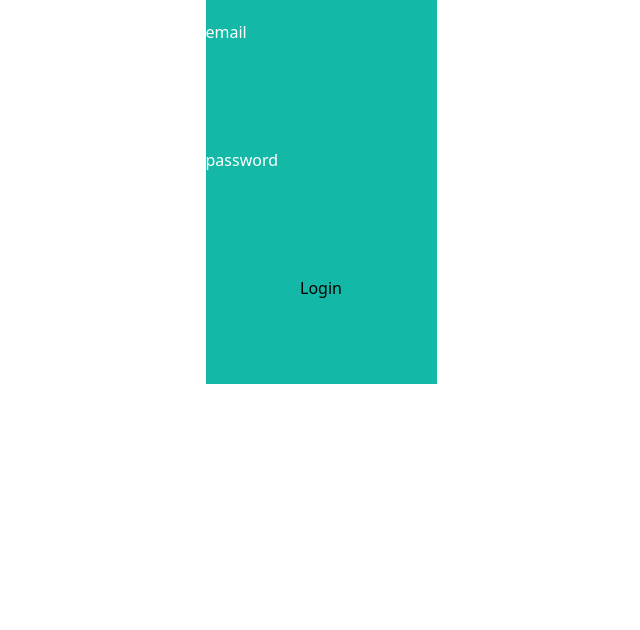
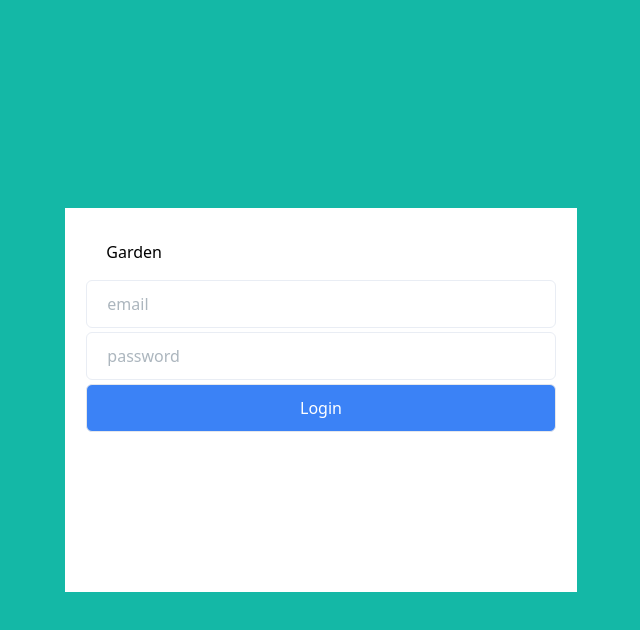
Before and after one commit to hevey/Garden-cms, a Vue app in the folder src/Garden/ClientApp/: page /login in a window 1280 px wide. Shown: the top 630 px of the page, without its empty margins (319-959 px from the left). Built offline with nearby package versions, Linux system fonts and the light colour scheme.

Commit message:
Login page got some basic design

```diff
--- a/src/Garden/ClientApp/src/components/LoginForm.vue
+++ b/src/Garden/ClientApp/src/components/LoginForm.vue
@@ -1,15 +1,18 @@
 <template>
-  <div class="grid grid-cols-1 place-content-center mx-auto w-64">
-    <Form class="grid grid-cols-1 grid-rows-6 bg-teal-500 h-96 mx-auto" @submit="login">
-      <Field class="bg-transparent test-white placeholder-white row-start-1" type="email" name="email" placeholder="email" :rules="validateEmail" />
-      <ErrorMessage class="row-start-2" name="email"/>
+  <div class="h-full w-full flex items-center justify-between bg-teal-500">
+      <Form class="bg-white w-2/5 mx-auto h-96 flex flex-col pt-5" @submit="login">
+        <div class="grid grid-rows-7 h-full">
+          <h1 class="w-11/12 text-5xl py-3 px-5 mx-auto text-base row-start-1 h-12">Garden</h1>
+          <Field class="w-11/12 row-start-2 h-12 rounded-md border border-[#E9EDF4] px-5 mx-auto text-base placeholder-[#ACB6BE] outline-none focus-visible:shadow-none focus:border-blue-500" type="email" name="email" placeholder="email" :rules="validateEmail" />
+          <ErrorMessage class="w-11/12 text-red-500 row-start-5 px-5 mx-auto text-base" name="email"/>
 
-      <Field class="bg-transparent text-white placeholder-white row-start-3" type="password" name="password" placeholder="password" :rules="validatePassword" />
-      <ErrorMessage name="password row-start-4" />
+          <Field class="w-11/12 row-start-3 h-12 rounded-md border border-[#E9EDF4] px-5 mx-auto text-base placeholder-[#ACB6BE] outline-none focus-visible:shadow-none focus:border-blue-500" type="password" name="password" placeholder="password" :rules="validatePassword" />
+          <ErrorMessage class="w-11/12 text-red-500 row-start-6 px-5 mx-auto text-base" name="password" />
 
-      <button class="row-start-5">Login</button>
-      <p class="row-start-6">{{errorMessage}}</p>
-    </Form>
+          <button class="w-11/12 row-start-4 h-12 rounded-md border border-primary px-5 mx-auto bg-blue-500 text-base text-white cursor-pointer hover:bg-opacity-90 transition">Login</button>
+          <p class="w-11/12 row-start-7 text-red-500 px-5 mx-auto text-base">{{errorMessage}}</p>
+        </div>
+      </Form>
   </div>
 </template>
 
```
